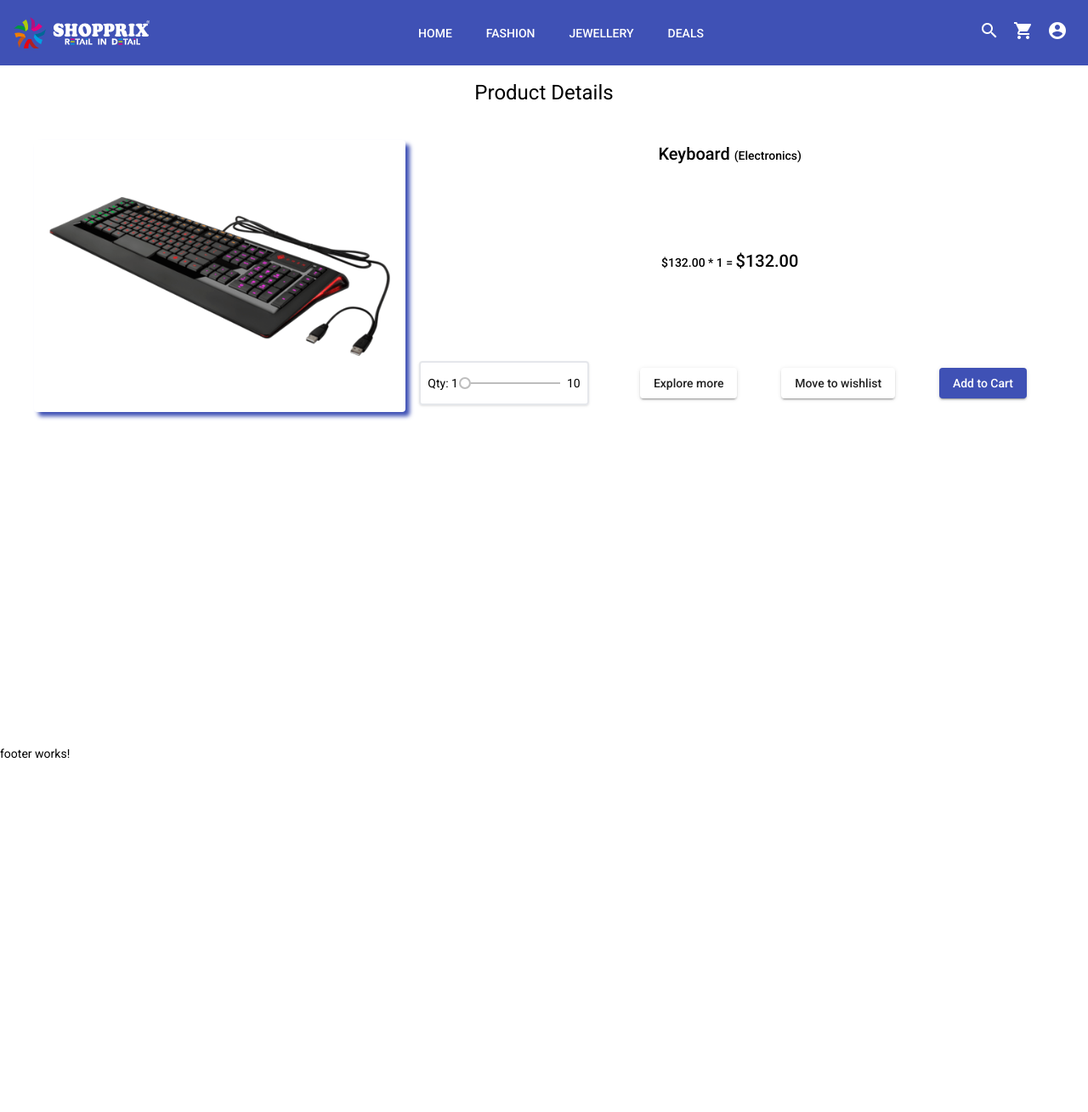
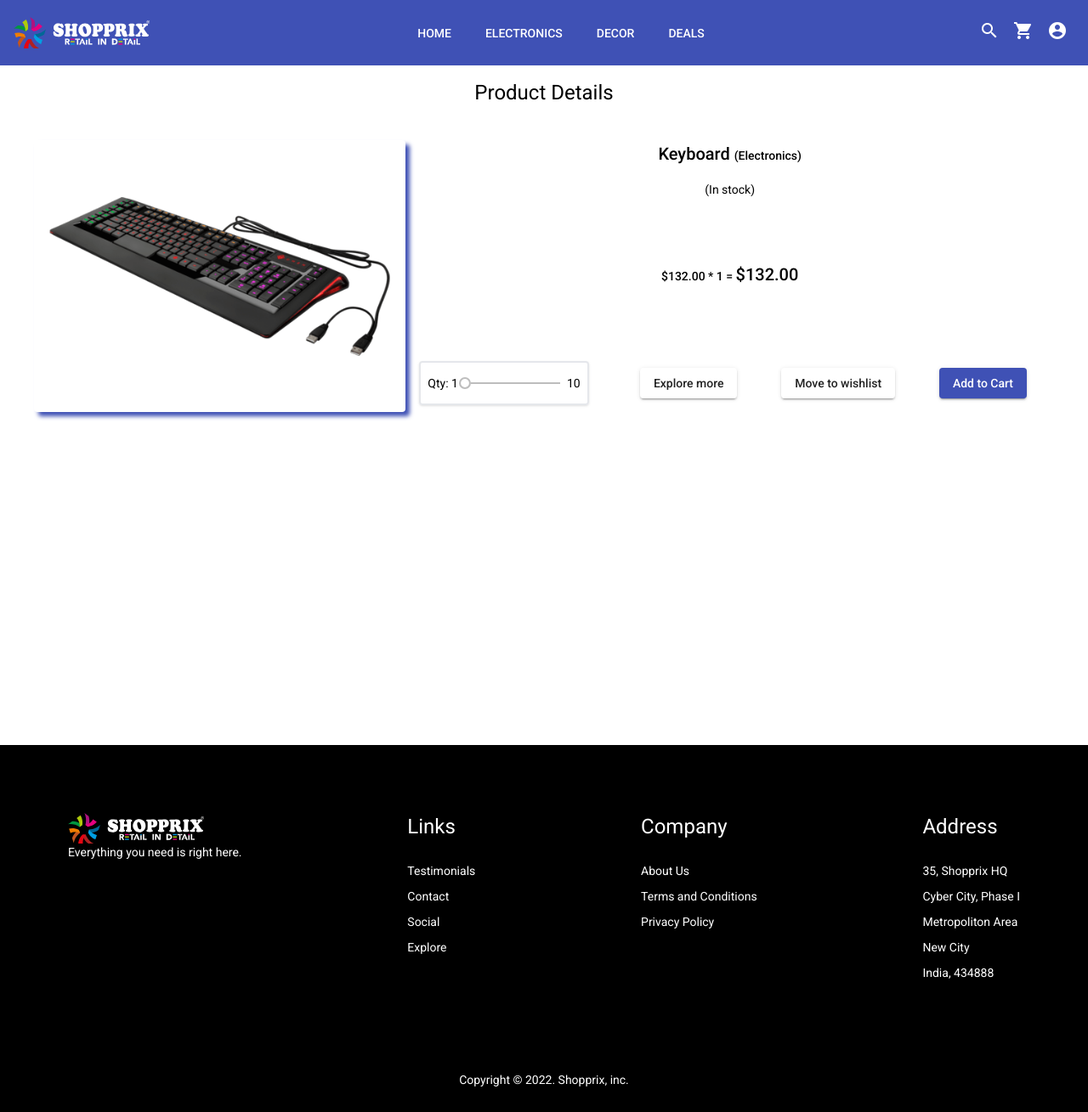
Before and after one commit to kaushik3pg/eCommerce, an Angular app: page /product/1 in a window 1280 px wide. Shown: the whole page at 85% size. Before the commit the page ends 897 px from the top, so only its background shows below. Built offline with nearby package versions, Linux system fonts and the light colour scheme.

Commit message:
search results page and footer designed

```diff
--- a/src/app/data/menu.ts
+++ b/src/app/data/menu.ts
@@ -1,7 +1,7 @@
 export const menu = [
   { title: 'Home', route: '/' },
-  { title: 'Fashion', route: '/toBeCreateRoute1' },
-  { title: 'Jewellery', route: '/toBeCreateRoute2' },
-  { title: 'Deals', route: '/toBeCreateRoute3' },
+  { title: 'Electronics', route: '/toBeCreatedRoute1' },
+  { title: 'Decor', route: '/toBeCreatedRoute2' },
+  { title: 'Deals', route: '/toBeCreatedRoute3' },
   // { title: 'Account', route: '/account' },
 ];
--- a/src/app/modules/product-details/product-details.component.css
+++ b/src/app/modules/product-details/product-details.component.css
@@ -2,32 +2,3 @@
     cursor: pointer;
     box-shadow: 5px 5px 5px var(--primary-bg-color);
 }
-.product__image:hover {
-    position: relative;
-    /* z-index: 55; */
-background-color: white;
-    animation: hover ;
-    border: 3px solid #eee;
-    border-radius: 1em;
-    transform: scale(1.5);
-    /* box-shadow: 5px 5px 5px #aaa; */
-    /* background-color: red; */
-    z-index: 999;
-    animation-duration: 0.5s;
-    animation-name: hover;
-    animation-timing-function: ease-in-out;
-}
-
-@keyframes hover {
-    0% {
-        transform: scale(1);
-
-        /* box-shadow: none; */
-      }
-
-      100% {
-        transform: scale(1.5);
-
-        /* box-shadow: 5px 5px 5px #aaa; */
-      }
-}
--- a/src/app/modules/product-details/product-details.component.html
+++ b/src/app/modules/product-details/product-details.component.html
@@ -13,11 +13,12 @@
         <div
           class="h-80 flex flex-col flex-grow justify-between mx-4 items-center"
         >
-          <div class="flex flex-col justify-center items-center">
+          <div class="flex flex-col justify-start items-center">
             <h2>
               {{ product.title }}
               <span class="text-sm">({{ product.category }})</span>
             </h2>
+            <p>(In stock)</p>
           </div>
           <div class="flex flex-col justify-center items-center">
             <h2>
--- a/src/app/modules/search-results/search-results.component.html
+++ b/src/app/modules/search-results/search-results.component.html
@@ -1 +1,8 @@
-<p>search-results works!</p>
+<div class="flex flex-col">
+
+    <h1 class="pt-6 self-center">Search Results</h1>
+    <app-card
+      [products]="products"
+      class="flex flex-row flex-wrap justify-evenly"
+    ></app-card>
+  </div>
--- a/src/app/modules/search-results/search-results.component.ts
+++ b/src/app/modules/search-results/search-results.component.ts
@@ -1,12 +1,12 @@
 import { Component, OnInit } from '@angular/core';
-
+import { productList } from '../../data/products';
 @Component({
   selector: 'app-search-results',
   templateUrl: './search-results.component.html',
   styleUrls: ['./search-results.component.css']
 })
 export class SearchResultsComponent implements OnInit {
-
+  products = productList;
   constructor() { }
 
   ngOnInit(): void {
--- a/src/app/modules/search-results/search-results.module.ts
+++ b/src/app/modules/search-results/search-results.module.ts
@@ -1,15 +1,17 @@
 import { NgModule } from '@angular/core';
 import { CommonModule } from '@angular/common';
 import { SearchResultsComponent } from './search-results.component';
+import { RouterModule, Routes } from '@angular/router';
+import { CardModule } from 'src/app/shared/card/card.module';
 
-
+const routes : Routes = [{path: '', component: SearchResultsComponent}];
 
 @NgModule({
   declarations: [
     SearchResultsComponent
   ],
   imports: [
-    CommonModule
+    CommonModule, RouterModule.forChild(routes), CardModule
   ]
 })
 export class SearchResultsModule { }
--- a/src/app/modules/shopping-cart/shopping-cart.component.css
+++ b/src/app/modules/shopping-cart/shopping-cart.component.css
@@ -0,0 +1,4 @@
+.product__image{
+    cursor: pointer;
+    box-shadow: 5px 5px 5px var(--primary-bg-color);
+}
--- a/src/app/modules/shopping-cart/shopping-cart.component.html
+++ b/src/app/modules/shopping-cart/shopping-cart.component.html
@@ -9,7 +9,7 @@
           <mat-divider *ngIf="i !== 0"></mat-divider>
           <div class="flex flex-row xs:flex-col sm:flex-col items-center p-4">
             <div
-              class="max-h-40 flex items-center justify-start p-2 rounded shadow-md"
+              class="product__image max-h-40 flex items-center justify-start p-2 rounded shadow-md"
             >
               <img class="h-40 p-2" [src]="item.imgUrl" alt="" />
             </div>
--- a/src/app/shared/footer/footer.component.css
+++ b/src/app/shared/footer/footer.component.css
@@ -0,0 +1,8 @@
+
+li{
+    margin: 10px 0;
+    cursor: pointer;
+}
+p{
+    background-color: black;
+}
--- a/src/app/shared/footer/footer.component.html
+++ b/src/app/shared/footer/footer.component.html
@@ -1 +1,40 @@
-<p>footer works!</p>
+<div class="flex flex-col justify-evenly items-center text-white bg-black p-4">
+
+  <div class="flex flex-row justify-between items-start p-16 w-full">
+    <div class="flex flex-col">
+        <img class="w-40" src="./../../../assets/images/brand/shopprix.svg" alt="" />
+        <p>Everything you need is right here.</p>
+      </div>
+    <div class="flex flex-col">
+      <h1>Links</h1>
+      <ul>
+        <li>Testimonials</li>
+        <li>Contact</li>
+        <li>Social</li>
+        <li>Explore</li>
+      </ul>
+    </div>
+    <div class="flex flex-col">
+      <h1>Company</h1>
+      <ul>
+        <li>About Us</li>
+        <li>Terms and Conditions</li>
+        <li>Privacy Policy</li>
+
+      </ul>
+    </div>
+    <div class="flex flex-col">
+      <h1>Address</h1>
+      <ul>
+        <li>35, Shopprix HQ</li>
+        <li>Cyber City, Phase I</li>
+        <li>Metropoliton Area</li>
+        <li>New City</li>
+        <li>India, 434888</li>
+      </ul>
+    </div>
+  </div>
+  <div class="flex flex-col justify-center items-center mt-8">
+    <p>Copyright &copy; 2022. Shopprix, inc.</p>
+  </div>
+</div>
--- a/src/app/shared/searchbar/searchbar.component.html
+++ b/src/app/shared/searchbar/searchbar.component.html
@@ -9,7 +9,7 @@
     <button mat-btn class="pr-4">
       <select
         class="py-2 px-6 xs:px-2 m-0 box-border font-thin outline-none bg-transparent"
-        name="sfdsdf"
+        name="s"
         id=""
       >
         <option value="">All Categories</option>
@@ -22,7 +22,7 @@
       <input
         autofocus
         type="text"
-        name=""
+        name="search"
         id=""
         placeholder="Type to search..."
         class="flex-1 font-thin py-2 pl-2 pr-6 box-border outline-none border-l-2"/>
--- a/src/app/shared/searchbar/searchbar.component.ts
+++ b/src/app/shared/searchbar/searchbar.component.ts
@@ -1,4 +1,5 @@
 import { Component, OnInit, Input } from '@angular/core';
+import { Router } from '@angular/router';
 import { productCategories } from 'src/app/data/product-categories';
 
 
@@ -11,9 +12,11 @@ import { productCategories } from 'src/app/data/product-categories';
 export class SearchbarComponent implements OnInit {
 
   categories = productCategories;
-  constructor() {}
+  constructor(private router: Router) {}
 
-  onSearch() {}
+  onSearch() {
+    this.router.navigate(['search-results']);
+  }
 
 
 
```
